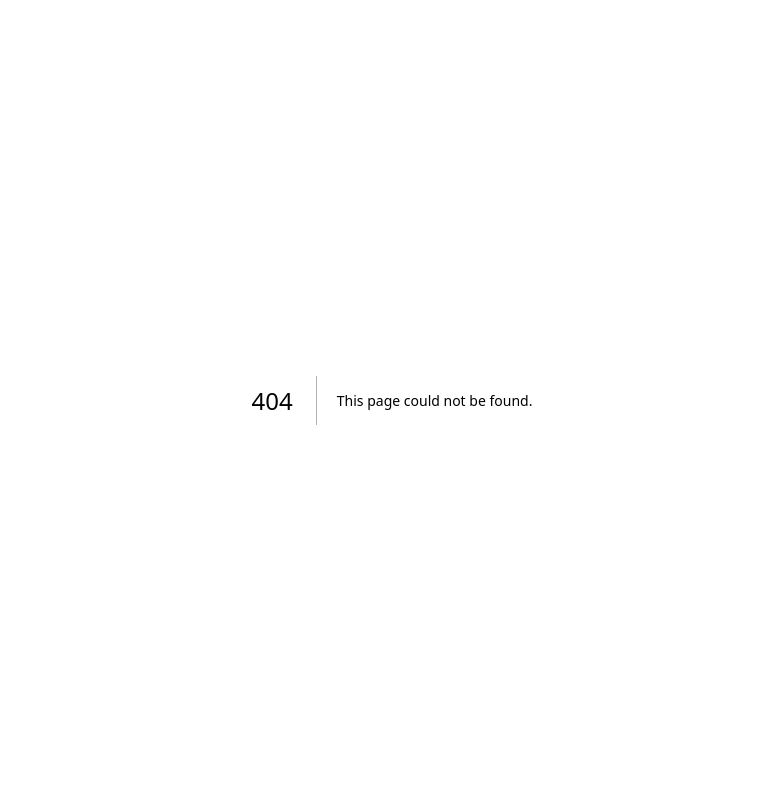
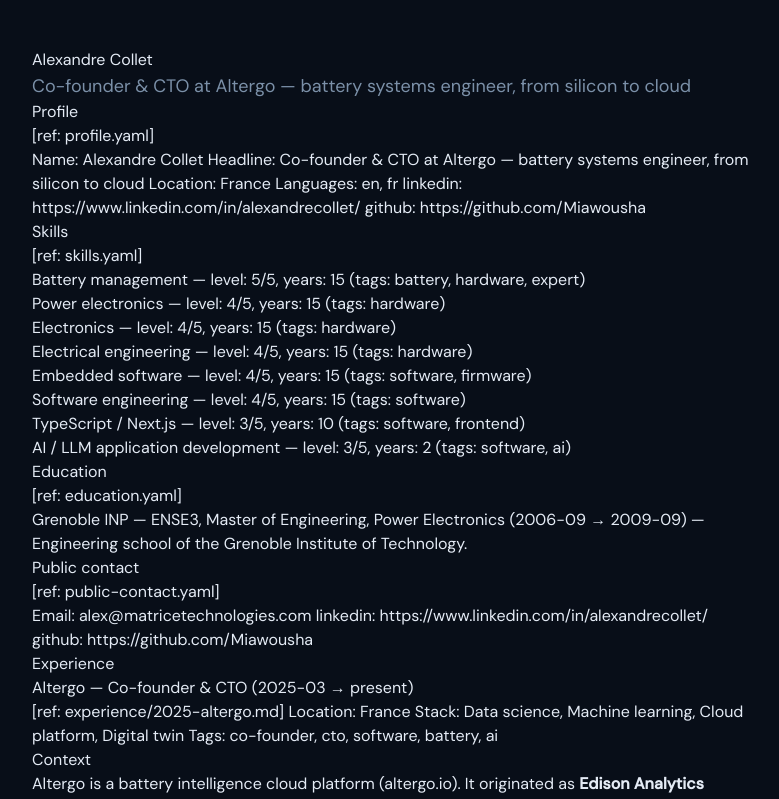
Before and after one commit to Miawousha/queryme, a Next.js app: page /about in a window 1280 px wide. Before the commit this address had no page. Shown: the top 799 px of the page, without its empty margins (248-1027 px from the left). Built offline with nearby package versions, Linux system fonts and the light colour scheme.

Commit message:
feat(about): server-rendered /about page with metadata + sitemap

```diff
--- /dev/null
+++ b/app/about/page.tsx
@@ -0,0 +1,35 @@
+import type { Metadata } from "next";
+import path from "node:path";
+import ReactMarkdown from "react-markdown";
+import remarkGfm from "remark-gfm";
+import { loadKb } from "@/lib/kb/loader";
+import { assemblePublicKbText } from "@/lib/kb/assembler";
+import "./print.css";
+
+export const dynamic = "force-static";
+export const revalidate = 3600;
+
+export const metadata: Metadata = {
+  title: "Alexandre Collet — CV",
+  description:
+    "Battery systems and software engineer. Co-founder, CTO, builder — from silicon to cloud.",
+  openGraph: {
+    title: "Alexandre Collet — CV",
+    description: "Battery systems and software engineer.",
+    type: "profile",
+  },
+};
+
+export default async function About() {
+  const kb = await loadKb(path.join(process.cwd(), "kb"));
+  const text = assemblePublicKbText(kb);
+  return (
+    <main className="mx-auto max-w-3xl px-6 py-12">
+      <article className="prose prose-neutral dark:prose-invert">
+        <h1>{kb.profile.name}</h1>
+        <p className="text-lg text-[var(--color-text-secondary)]">{kb.profile.headline}</p>
+        <ReactMarkdown remarkPlugins={[remarkGfm]}>{text}</ReactMarkdown>
+      </article>
+    </main>
+  );
+}
--- /dev/null
+++ b/app/about/print.css
@@ -0,0 +1,6 @@
+@media print {
+  body { background: #fff !important; color: #000 !important; }
+  a { color: #000 !important; text-decoration: none !important; }
+  nav, footer, .no-print { display: none !important; }
+  article { max-width: none !important; }
+}
--- /dev/null
+++ b/app/sitemap.ts
@@ -0,0 +1,10 @@
+import type { MetadataRoute } from "next";
+
+const SITE = process.env.NEXT_PUBLIC_SITE_URL ?? "https://example.com";
+
+export default function sitemap(): MetadataRoute.Sitemap {
+  return [
+    { url: `${SITE}/`, changeFrequency: "weekly", priority: 1.0 },
+    { url: `${SITE}/about`, changeFrequency: "weekly", priority: 0.9 },
+  ];
+}
```
Also changed, not shown: 1 other file (tests, documents, lock files or other folders).
